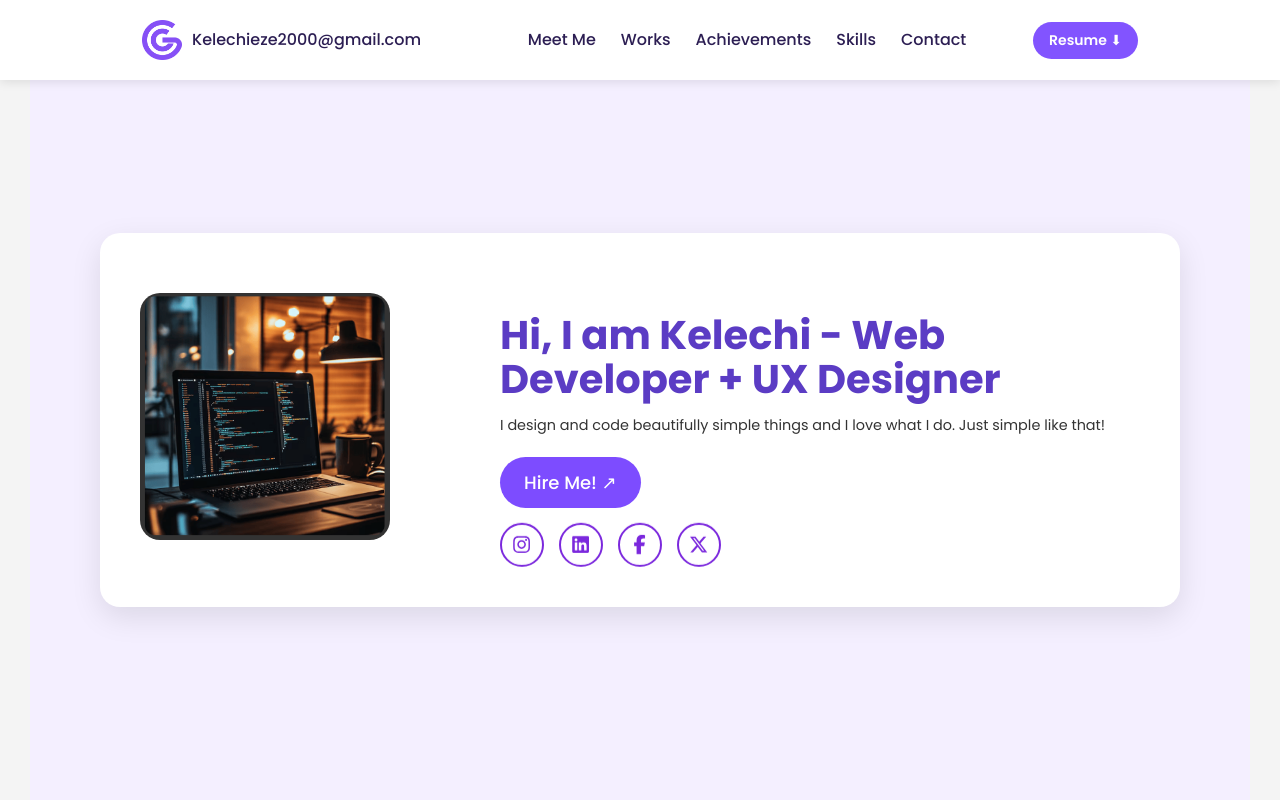
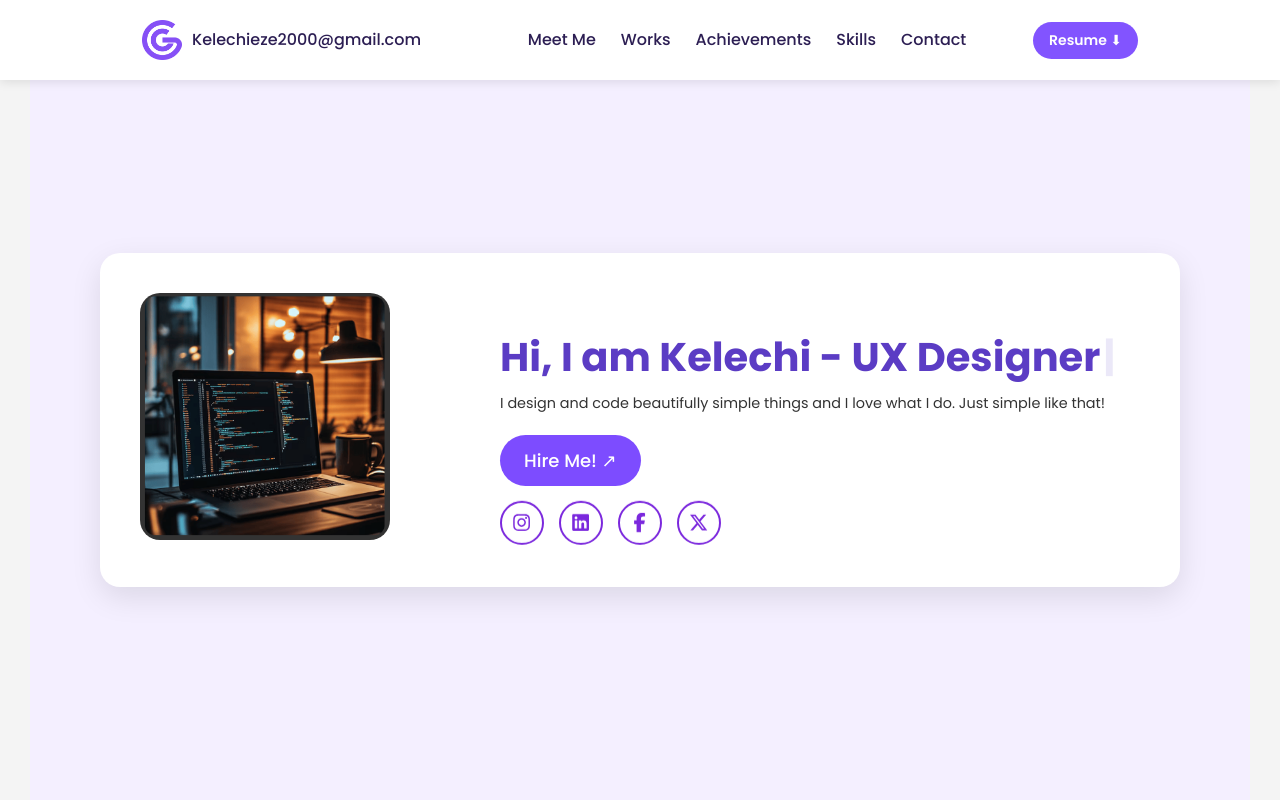
Before and after one commit to Shabachbako/portfolio, a React (Vite) app: page / in a window 1280 px wide. Shown: the top 800 px of the page. Built offline with nearby package versions, Linux system fonts and the light colour scheme.

Commit message:
added new components

```diff
--- a/package.json
+++ b/package.json
@@ -18,7 +18,8 @@
     "react": "^19.0.0",
     "react-dom": "^19.0.0",
     "react-icons": "^5.5.0",
-    "react-router-dom": "^7.2.0"
+    "react-router-dom": "^7.2.0",
+    "react-simple-typewriter": "^5.0.1"
   },
   "devDependencies": {
     "@eslint/js": "^9.21.0",
--- a/src/components/HeroSection.css
+++ b/src/components/HeroSection.css
@@ -51,6 +51,12 @@
   color: #333;
   margin-bottom: 20px;
 }
+
+.typewriter {
+  font-weight: bold;
+  color: #5b3cc4; /* Customize color */
+}
+
 
 /* Call to Action Button */
 .hire-button {
--- a/src/components/HeroSection.jsx
+++ b/src/components/HeroSection.jsx
@@ -1,7 +1,8 @@
 import React from "react";
 import "./HeroSection.css";
 import { FaFacebookF, FaInstagram, FaXTwitter, FaLinkedin } from "react-icons/fa6";
-import ProfileImage from "../assets/homeimage.png"; // Importing a default image
+import ProfileImage from "../assets/homeimage.png";
+import { Typewriter } from "react-simple-typewriter";
 
 const HeroSection = () => {
   // Scroll to Contact Section
@@ -22,7 +23,21 @@ const HeroSection = () => {
 
         {/* Right Side - Content */}
         <div className="hero-content">
-          <h1>Hi, I am Kelechi - Web Developer + UX Designer</h1>
+          <h1>
+            Hi, I am Kelechi -{" "}
+            <span className="typewriter">
+              <Typewriter
+                words={["Web Developer", "UX Designer", "Programmer"]} // Words to cycle
+                loop={Infinity} // Infinite loop
+                cursor
+                cursorStyle="|" // Smoother cursor
+                typeSpeed={70} // Slower typing speed for smooth effect
+                deleteSpeed={50} // Slower deletion for better flow
+                delaySpeed={2000} // Delay before switching words
+              />
+            </span>
+          </h1>
+
           <p>
             I design and code beautifully simple things and I love what I do. Just simple like that!
           </p>
```
Also changed, not shown: 1 other file (tests, documents, lock files or other folders).
